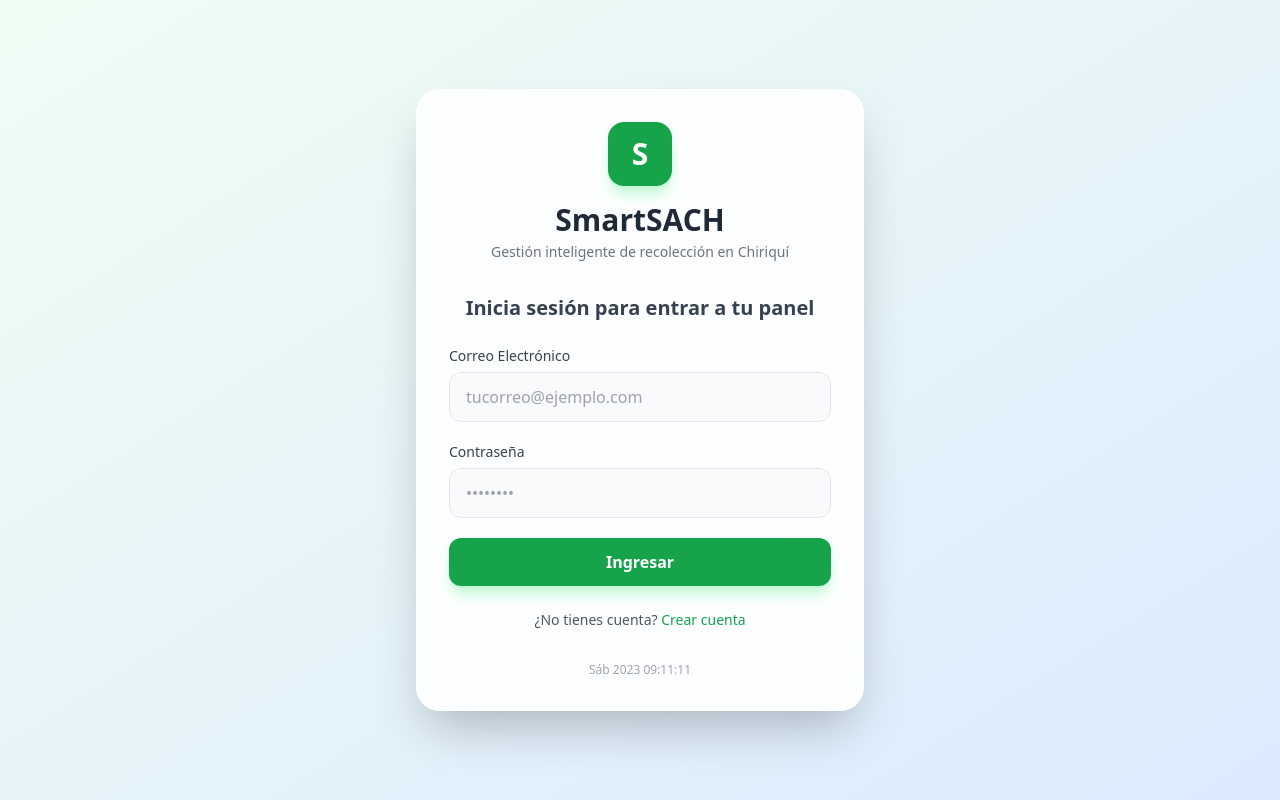
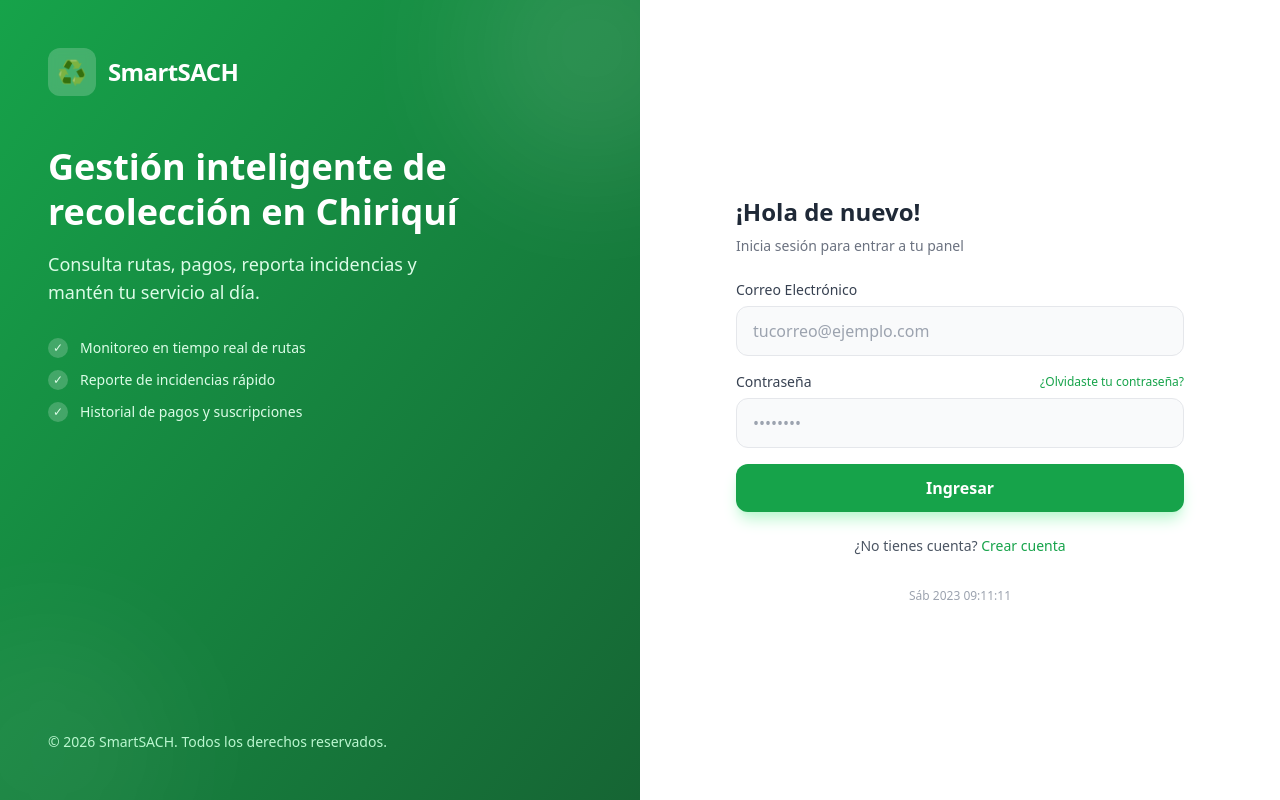
Before and after one commit to Fantastic-Dream-Team/SmartSACH, a React (Vite) app in the folder SmartSACH-FDT/Frontend/: page /login in a window 1280 px wide. Built offline with nearby package versions, Linux system fonts and the light colour scheme; no server answers.

Commit message:
feat: diseño dividido izquierda/derecha para Login y Register

```diff
--- a/SmartSACH-FDT/Frontend/src/features/auth/pages/LoginPage.jsx
+++ b/SmartSACH-FDT/Frontend/src/features/auth/pages/LoginPage.jsx
@@ -44,25 +44,63 @@ export default function LoginPage({ onLoginSuccess }) {
   };
 
   return (
-    <div className="min-h-screen bg-gradient-to-br from-green-50 to-blue-100 flex items-center justify-center px-4">
-      <div className="bg-white/90 backdrop-blur-sm rounded-3xl shadow-2xl p-8 w-full max-w-md border border-white/20">
-        {/* Logo y título */}
-        <div className="text-center mb-8">
-          <div className="flex justify-center mb-4">
-            <div className="w-16 h-16 bg-green-600 rounded-2xl flex items-center justify-center shadow-lg shadow-green-200">
-              <span className="text-3xl text-white font-bold">S</span>
+    <div className="min-h-screen flex">
+      {/* ===== LADO IZQUIERDO (Informativo) ===== */}
+      <div className="hidden lg:flex lg:w-1/2 bg-gradient-to-br from-green-600 to-green-800 text-white p-12 flex-col justify-between relative overflow-hidden">
+        {/* Decoración de fondo */}
+        <div className="absolute -top-20 -right-20 w-64 h-64 bg-white/10 rounded-full blur-3xl"></div>
+        <div className="absolute -bottom-20 -left-20 w-64 h-64 bg-white/5 rounded-full blur-3xl"></div>
+
+        <div className="relative z-10">
+          <div className="flex items-center gap-3 mb-12">
+            <div className="w-12 h-12 bg-white/20 backdrop-blur-sm rounded-xl flex items-center justify-center">
+              <span className="text-2xl font-bold">♻️</span>
+            </div>
+            <span className="text-2xl font-bold tracking-tight">SmartSACH</span>
+          </div>
+
+          <h1 className="text-4xl font-bold leading-tight mb-4">
+            Gestión inteligente de recolección en Chiriquí
+          </h1>
+          <p className="text-green-100 text-lg mb-8 max-w-sm">
+            Consulta rutas, pagos, reporta incidencias y mantén tu servicio al día.
+          </p>
+
+          <div className="space-y-3 text-sm text-green-100">
+            <div className="flex items-center gap-3">
+              <span className="w-5 h-5 bg-white/20 rounded-full flex items-center justify-center text-xs">✓</span>
+              <span>Monitoreo en tiempo real de rutas</span>
+            </div>
+            <div className="flex items-center gap-3">
+              <span className="w-5 h-5 bg-white/20 rounded-full flex items-center justify-center text-xs">✓</span>
+              <span>Reporte de incidencias rápido</span>
+            </div>
+            <div className="flex items-center gap-3">
+              <span className="w-5 h-5 bg-white/20 rounded-full flex items-center justify-center text-xs">✓</span>
+              <span>Historial de pagos y suscripciones</span>
             </div>
           </div>
-          <h1 className="text-3xl font-bold text-gray-800">SmartSACH</h1>
-          <p className="text-gray-500 text-sm mt-1">Gestión inteligente de recolección en Chiriquí</p>
         </div>
 
-        {/* Subtítulo */}
-        <h2 className="text-xl font-semibold text-gray-700 text-center mb-6">
-          Inicia sesión para entrar a tu panel
-        </h2>
+        <div className="relative z-10 text-sm text-green-200">
+          <p>© 2026 SmartSACH. Todos los derechos reservados.</p>
+        </div>
+      </div>
 
-        {/* Mensaje de error */}
+      {/* ===== LADO DERECHO (Formulario) ===== */}
+      <div className="w-full lg:w-1/2 bg-white flex items-center justify-center p-8">
+        <div className="w-full max-w-md">
+          {/* Logo móvil */}
+          <div className="text-center lg:hidden mb-8">
+            <div className="inline-block w-14 h-14 bg-green-600 rounded-2xl flex items-center justify-center shadow-lg shadow-green-200">
+              <span className="text-2xl text-white font-bold">♻️</span>
+            </div>
+            <h1 className="text-2xl font-bold text-gray-800 mt-3">SmartSACH</h1>
+          </div>
+
+          <h2 className="text-2xl font-semibold text-gray-800 mb-2">¡Hola de nuevo!</h2>
+          <p className="text-gray-500 text-sm mb-6">Inicia sesión para entrar a tu panel</p>
+
           {errorMsg && (
             <div className="bg-red-50 border border-red-200 text-red-700 px-4 py-3 rounded-xl mb-4 text-sm flex items-center gap-2">
               <span className="text-lg">⚠️</span>
@@ -70,12 +108,9 @@ export default function LoginPage({ onLoginSuccess }) {
             </div>
           )}
 
-        {/* Formulario */}
-        <form onSubmit={handleSubmit} className="space-y-5">
+          <form onSubmit={handleSubmit} className="space-y-4">
             <div>
-            <label className="block text-sm font-medium text-gray-700 mb-1.5">
-              Correo Electrónico
-            </label>
+              <label className="block text-sm font-medium text-gray-700 mb-1.5">Correo Electrónico</label>
               <input
                 type="email"
                 className={`w-full px-4 py-3 border rounded-xl focus:ring-2 focus:ring-green-500 focus:border-transparent transition-all ${
@@ -92,9 +127,10 @@ export default function LoginPage({ onLoginSuccess }) {
             </div>
 
             <div>
-            <label className="block text-sm font-medium text-gray-700 mb-1.5">
-              Contraseña
-            </label>
+              <div className="flex justify-between items-center mb-1.5">
+                <label className="block text-sm font-medium text-gray-700">Contraseña</label>
+                <a href="#" className="text-xs text-green-600 hover:text-green-700 hover:underline">¿Olvidaste tu contraseña?</a>
+              </div>
               <input
                 type="password"
                 className={`w-full px-4 py-3 border rounded-xl focus:ring-2 focus:ring-green-500 focus:border-transparent transition-all ${
@@ -129,7 +165,6 @@ export default function LoginPage({ onLoginSuccess }) {
             </button>
           </form>
 
-        {/* Link a registro */}
           <p className="text-center text-sm text-gray-600 mt-6">
             ¿No tienes cuenta?{' '}
             <Link to="/register" className="text-green-600 hover:text-green-700 font-medium hover:underline transition-all">
@@ -137,11 +172,11 @@ export default function LoginPage({ onLoginSuccess }) {
             </Link>
           </p>
 
-        {/* Fecha */}
           <div className="text-center text-xs text-gray-400 mt-8">
             Sáb 2023 09:11:11
           </div>
         </div>
       </div>
+    </div>
   );
 }
--- a/SmartSACH-FDT/Frontend/src/features/auth/pages/RegisterPage.jsx
+++ b/SmartSACH-FDT/Frontend/src/features/auth/pages/RegisterPage.jsx
@@ -21,15 +21,9 @@ export default function RegisterPage() {
   const validarFormulario = () => {
     const nuevosErrores = {};
 
-    if (!formData.nombre.trim()) {
-      nuevosErrores.nombre = 'El nombre es obligatorio';
-    }
-    if (!formData.apellido.trim()) {
-      nuevosErrores.apellido = 'El apellido es obligatorio';
-    }
-    if (!formData.cedula.trim()) {
-      nuevosErrores.cedula = 'La cédula es obligatoria';
-    }
+    if (!formData.nombre.trim()) nuevosErrores.nombre = 'El nombre es obligatorio';
+    if (!formData.apellido.trim()) nuevosErrores.apellido = 'El apellido es obligatorio';
+    if (!formData.cedula.trim()) nuevosErrores.cedula = 'La cédula es obligatoria';
     if (!formData.correo.trim()) {
       nuevosErrores.correo = 'El correo es obligatorio';
     } else if (!formData.correo.includes('@')) {
@@ -91,20 +85,61 @@ export default function RegisterPage() {
   };
 
   return (
-    <div className="min-h-screen bg-gradient-to-br from-green-50 to-blue-100 flex items-center justify-center px-4 py-8">
-      <div className="bg-white/90 backdrop-blur-sm rounded-3xl shadow-2xl p-8 w-full max-w-md border border-white/20">
-        {/* Logo y título */}
-        <div className="text-center mb-6">
-          <div className="flex justify-center mb-3">
-            <div className="w-14 h-14 bg-green-600 rounded-2xl flex items-center justify-center shadow-lg shadow-green-200">
-              <span className="text-2xl text-white font-bold">S</span>
+    <div className="min-h-screen flex">
+      {/* ===== LADO IZQUIERDO (Informativo) ===== */}
+      <div className="hidden lg:flex lg:w-1/2 bg-gradient-to-br from-green-600 to-green-800 text-white p-12 flex-col justify-between relative overflow-hidden">
+        <div className="absolute -top-20 -right-20 w-64 h-64 bg-white/10 rounded-full blur-3xl"></div>
+        <div className="absolute -bottom-20 -left-20 w-64 h-64 bg-white/5 rounded-full blur-3xl"></div>
+
+        <div className="relative z-10">
+          <div className="flex items-center gap-3 mb-12">
+            <div className="w-12 h-12 bg-white/20 backdrop-blur-sm rounded-xl flex items-center justify-center">
+              <span className="text-2xl font-bold">♻️</span>
+            </div>
+            <span className="text-2xl font-bold tracking-tight">SmartSACH</span>
+          </div>
+
+          <h1 className="text-4xl font-bold leading-tight mb-4">
+            Únete a SmartSACH
+          </h1>
+          <p className="text-green-100 text-lg mb-8 max-w-sm">
+            Crea tu cuenta y comienza a gestionar tus rutas, pagos y reportes.
+          </p>
+
+          <div className="space-y-3 text-sm text-green-100">
+            <div className="flex items-center gap-3">
+              <span className="w-5 h-5 bg-white/20 rounded-full flex items-center justify-center text-xs">✓</span>
+              <span>Acceso a rutas en tiempo real</span>
+            </div>
+            <div className="flex items-center gap-3">
+              <span className="w-5 h-5 bg-white/20 rounded-full flex items-center justify-center text-xs">✓</span>
+              <span>Gestión de pagos y suscripciones</span>
+            </div>
+            <div className="flex items-center gap-3">
+              <span className="w-5 h-5 bg-white/20 rounded-full flex items-center justify-center text-xs">✓</span>
+              <span>Soporte 24/7</span>
             </div>
           </div>
-          <h1 className="text-2xl font-bold text-gray-800">SmartSACH</h1>
-          <p className="text-gray-500 text-sm">Crea tu cuenta</p>
         </div>
 
-        {/* Mensajes */}
+        <div className="relative z-10 text-sm text-green-200">
+          <p>© 2026 SmartSACH. Todos los derechos reservados.</p>
+        </div>
+      </div>
+
+      {/* ===== LADO DERECHO (Formulario) ===== */}
+      <div className="w-full lg:w-1/2 bg-white flex items-center justify-center p-8">
+        <div className="w-full max-w-md">
+          <div className="text-center lg:hidden mb-8">
+            <div className="inline-block w-14 h-14 bg-green-600 rounded-2xl flex items-center justify-center shadow-lg shadow-green-200">
+              <span className="text-2xl text-white font-bold">♻️</span>
+            </div>
+            <h1 className="text-2xl font-bold text-gray-800 mt-3">SmartSACH</h1>
+          </div>
+
+          <h2 className="text-2xl font-semibold text-gray-800 mb-2">Crear cuenta</h2>
+          <p className="text-gray-500 text-sm mb-6">Completa tus datos para registrarte</p>
+
           {successMsg && (
             <div className="bg-green-50 border border-green-200 text-green-700 px-4 py-3 rounded-xl mb-4 text-sm flex items-center gap-2">
               <span className="text-lg">✅</span>
@@ -119,8 +154,7 @@ export default function RegisterPage() {
             </div>
           )}
 
-        {/* Formulario */}
-        <form onSubmit={handleSubmit} className="space-y-4">
+          <form onSubmit={handleSubmit} className="space-y-3">
             <div className="grid grid-cols-2 gap-3">
               <div>
                 <label className="block text-sm font-medium text-gray-700 mb-1">Nombre *</label>
@@ -245,5 +279,6 @@ export default function RegisterPage() {
           </p>
         </div>
       </div>
+    </div>
   );
 }
```
Lines whose indentation alone changed are shown as unchanged.
